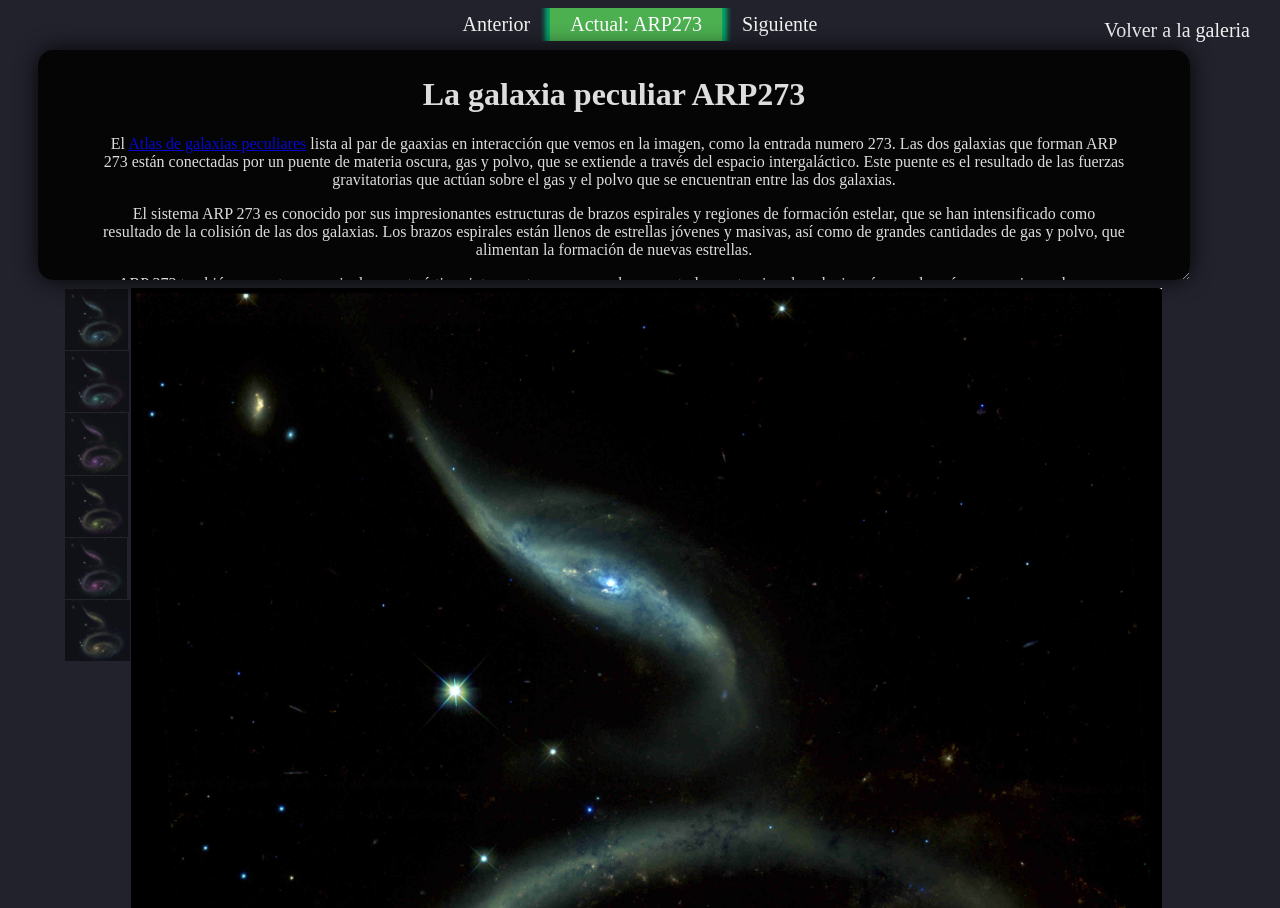
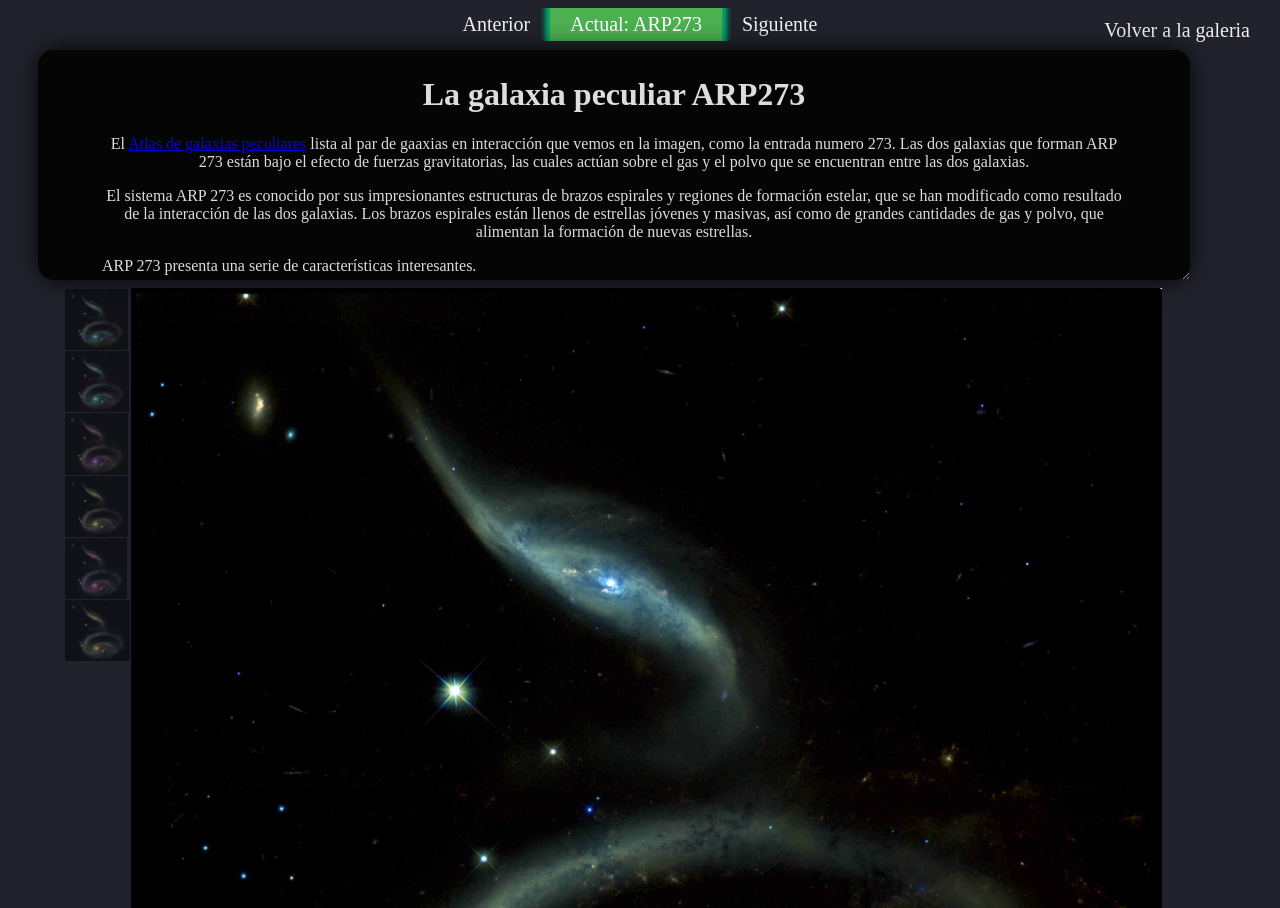
Before and after one commit to nicomedinap/nicomedinap.github.io, a Jekyll site: the page Galeria/HST/MostrarImagenesARP273.html, which Jekyll copies as it is, in a window 1280 px wide. Built offline with Jekyll 4.4.1, drawn with Linux system fonts in a browser that asks for light colours.

Commit message:
Update MostrarImagenesARP273.html

```diff
--- a/Galeria/HST/MostrarImagenesARP273.html
+++ b/Galeria/HST/MostrarImagenesARP273.html
@@ -176,11 +176,11 @@ caracteristicas de ese <a> dentro del div BarraBotones */
 		<div class="CajaInfo" >
 			<h1 class="page_title"> La galaxia peculiar ARP273 </h1>
 
-			<p> El <a href="https://en.wikipedia.org/wiki/Atlas_of_Peculiar_Galaxies" target="_blank">Atlas de galaxias peculiares</a> lista al par de gaaxias en interacción que vemos en la imagen, como la entrada numero 273. Las dos galaxias que forman ARP 273 están conectadas por un puente de materia oscura, gas y polvo, que se extiende a través del espacio intergaláctico. Este puente es el resultado de las fuerzas gravitatorias que actúan sobre el gas y el polvo que se encuentran entre las dos galaxias. </p>
+			<p> El <a href="https://en.wikipedia.org/wiki/Atlas_of_Peculiar_Galaxies" target="_blank">Atlas de galaxias peculiares</a> lista al par de gaaxias en interacción que vemos en la imagen, como la entrada numero 273. Las dos galaxias que forman ARP 273 están bajo el efecto de fuerzas gravitatorias, las cuales actúan sobre el gas y el polvo que se encuentran entre las dos galaxias. </p>
 
-			<p>El sistema ARP 273 es conocido por sus impresionantes estructuras de brazos espirales y regiones de formación estelar, que se han intensificado como resultado de la colisión de las dos galaxias. Los brazos espirales están llenos de estrellas jóvenes y masivas, así como de grandes cantidades de gas y polvo, que alimentan la formación de nuevas estrellas.</p>
+			<p>El sistema ARP 273 es conocido por sus impresionantes estructuras de brazos espirales y regiones de formación estelar, que se han modificado como resultado de la interacción de las dos galaxias. Los brazos espirales están llenos de estrellas jóvenes y masivas, así como de grandes cantidades de gas y polvo, que alimentan la formación de nuevas estrellas.</p>
 
-			<p>ARP 273 también presenta una serie de características interesantes, como una barra central que atraviesa la galaxia más grande, así como regiones de gas y polvo que se extienden por encima y por debajo del plano galáctico. </p>
+			<p>ARP 273 presenta una serie de características interesantes.</p>
 
 		</div>
 
```
